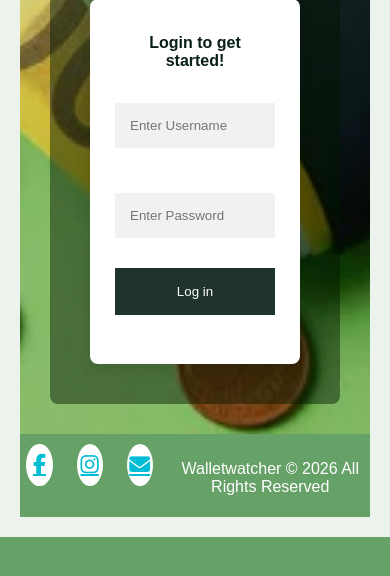
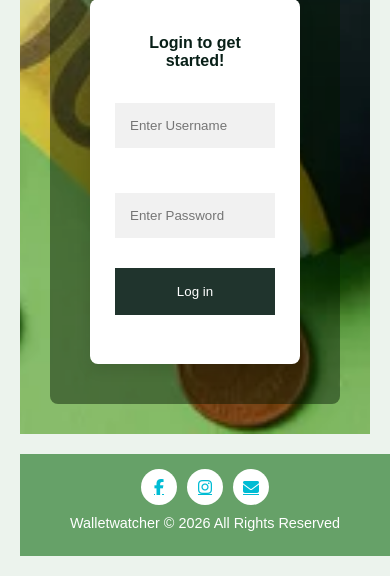
Before and after one commit to jmichael2025/Python-Assignment, a Flask app: page /login in a window 390 px wide. Shown: the part 999-1575 px from the top of the page. Before the commit the page ends 1536 px from the top, so only its background shows below. Run offline with Flask 3, Linux system fonts and the light colour scheme.

Commit message:
footer responsive issue fixed in login, dashboard, calenser html pages and css updated

```diff
--- a/app.py
+++ b/app.py
@@ -58,6 +58,8 @@ def calendar_view():
                 day_totals[expense_date.day] += float(e["amount"])
         except:
             pass
+    print("Expenses:", expenses)
+    print("Day totals:", dict(day_totals))
 
     return render_template(
         "calendar.html",
@@ -67,6 +69,7 @@ def calendar_view():
         month=month,
         year=year
     )
+
 
 @app.route("/manager")
 def manager():
--- a/static/css/style.css
+++ b/static/css/style.css
@@ -195,45 +195,64 @@ a {
 }
 /* Footer */
 
+/* Footer */
 .footer {
     background-color: #04660893;
-        padding: 0.6rem 0.4rem;
-        height: 8%;
-        margin: 0;
-        flex: 1;
-        flex-shrink: 0;
+    padding: 15px 10px;
+    margin-top: 20px;
+    width: 100%;
+    text-align: center;
 }
-
     .footer-icons {
     display: flex;
     justify-content: center;
-        gap: 1.5rem;
-        margin-bottom: 1rem;
+    align-items: center;
+    gap: 1.2rem;
+    flex-wrap: wrap;   /* IMPORTANT */
+    margin-bottom: 10px;
 }
    .footer-icons a {
-        color:#00bcd4;
+    color: #00bcd4;
     font-size: 1.3rem;
     width: 42px;
     height: 42px;
     border-radius: 50%;
-        background-color:#fff;
+    background-color: #fff;
+
     display: flex;
     align-items: center;
     justify-content: center;
+
     transition: all 0.3s ease;
 }
 
 .footer-icons a:hover {
-        background-color: #fff;
     transform: translateY(-3px);
 }
 
 .footer p {
     color: white;
     font-size: 1rem;
-        text-align: center;
+    margin: 0;
 }
 
+@media (max-width: 600px) {
+
+    .footer-icons {
+        gap: 10px;
+    }
+
+    .footer-icons a {
+        width: 36px;
+        height: 36px;
+        font-size: 1rem;
+    }
+
+    .footer p {
+        font-size: 0.9rem;
+        padding: 0 10px;
+    }
+}
 
 /* Mobile Styles */
 
--- a/templates/dashboard.html
+++ b/templates/dashboard.html
@@ -50,7 +50,7 @@
 
             <div class="dashboard-right">
                 <h2 class="section-title">Expense Table</h2>
-                <div class="table container">
+                <div class="table-scroll">
                 <table id="expenseTable">
 
                     <thead>
```
Also changed, not shown: static/css/calendar.css (+32 -12 lines), static/css/dashboard.css (+39 -23 lines). Lines whose indentation alone changed are shown as unchanged.
